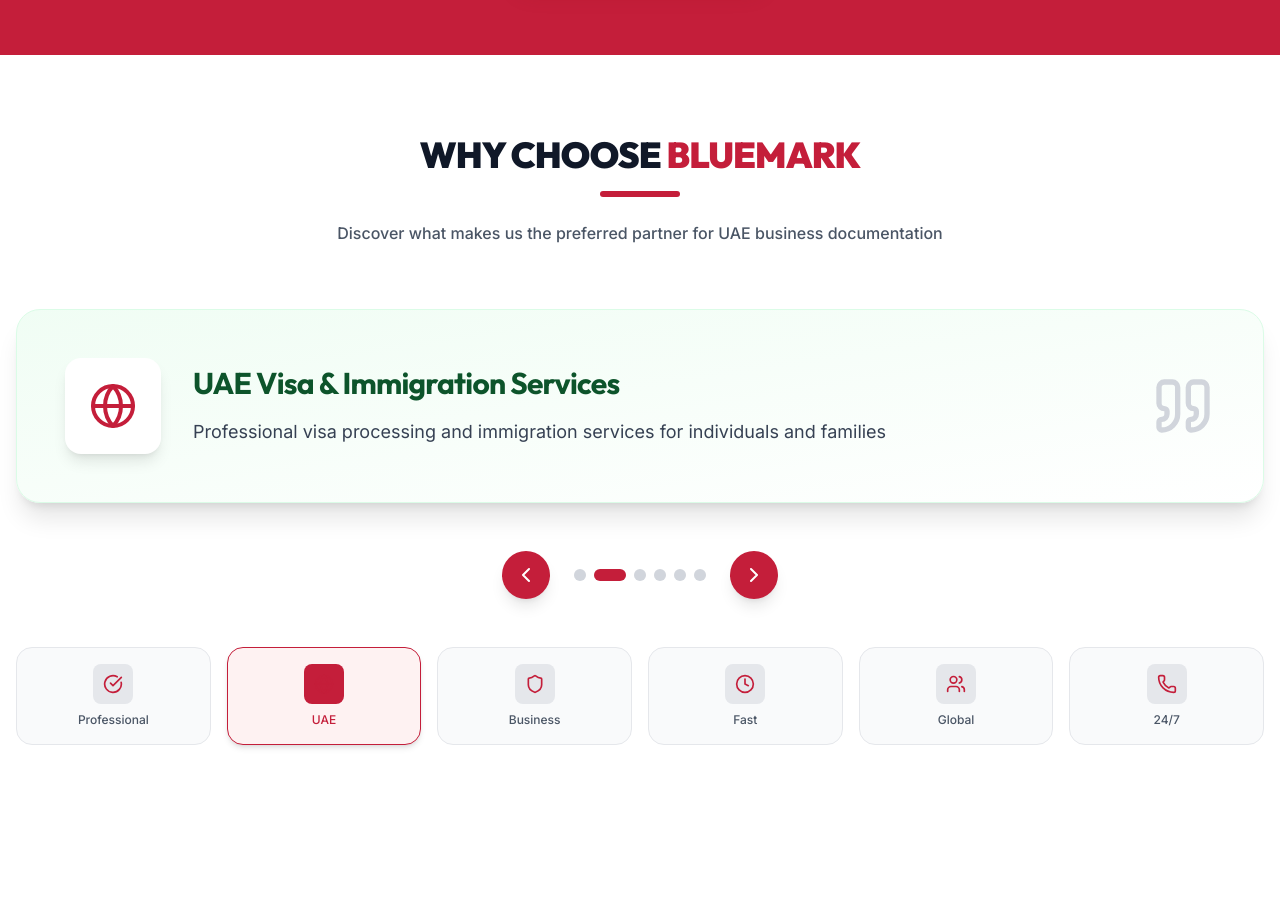
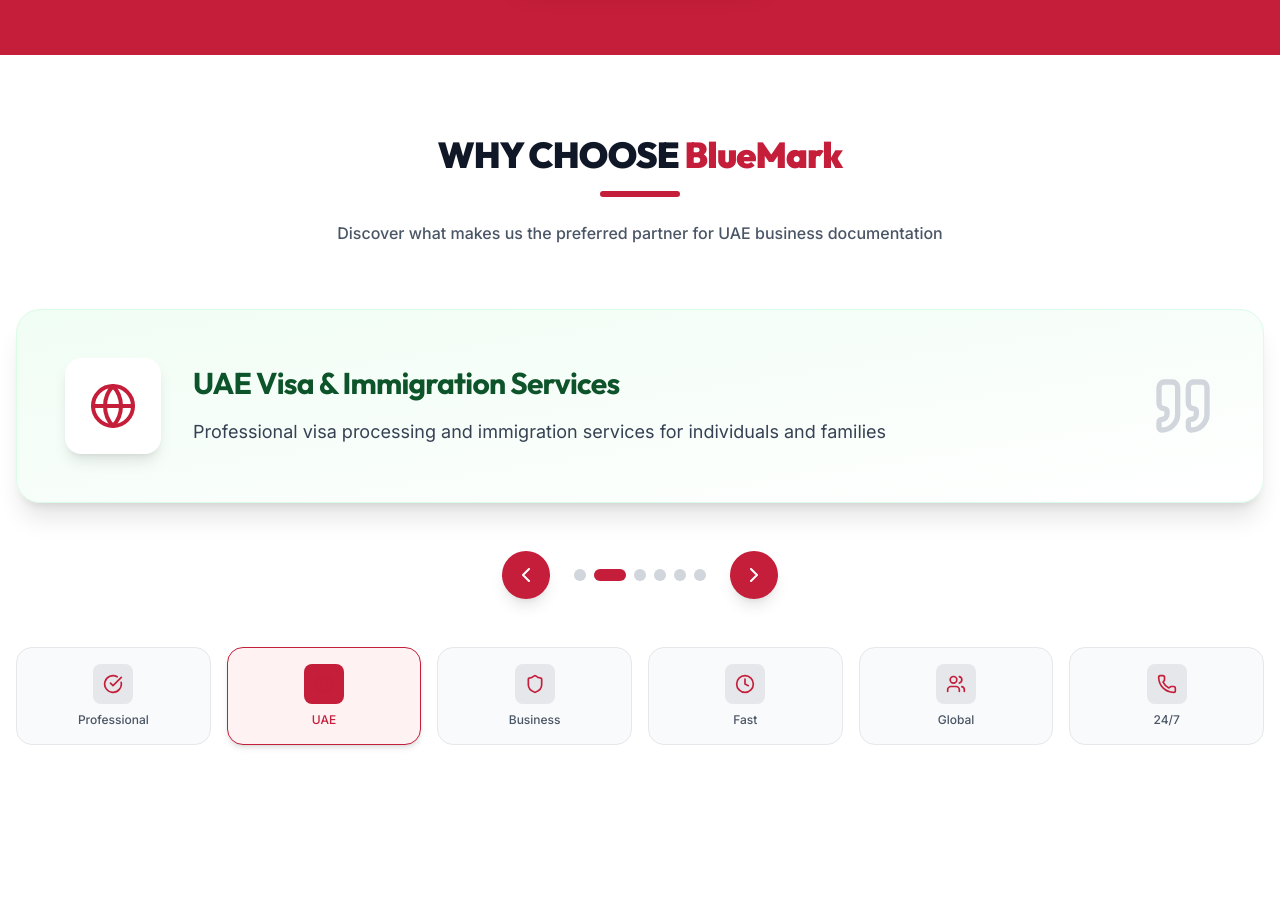
Before and after one commit to arafatinbusiness/bluemarkdcs, a React (Vite) app: page / in a window 1280 px wide. Shown: the part 2980-3890 px from the top of the page. Built offline with nearby package versions, Linux system fonts and the light colour scheme.

Commit message:
Fix BlueMark capitalization in CaptionSlider - ensure proper case even with uppercase styling

```diff
--- a/src/components/CaptionSlider.tsx
+++ b/src/components/CaptionSlider.tsx
@@ -78,8 +78,9 @@ export default function CaptionSlider() {
     <section className="py-20 px-4 bg-white overflow-hidden">
       <div className="max-w-7xl mx-auto">
         <div className="text-center mb-16">
-          <h2 className="text-3xl md:text-4xl font-black text-gray-900 mb-4 uppercase">
-            Why Choose <span className="text-[#C41E3A]">BlueMark</span>
+          <h2 className="text-3xl md:text-4xl font-black text-gray-900 mb-4">
+            <span className="uppercase">Why Choose</span>{' '}
+            <span className="text-[#C41E3A] normal-case">BlueMark</span>
           </h2>
           <div className="w-20 h-1.5 bg-[#C41E3A] mx-auto rounded-full" />
           <p className="mt-6 text-gray-600 max-w-2xl mx-auto font-medium">
```
